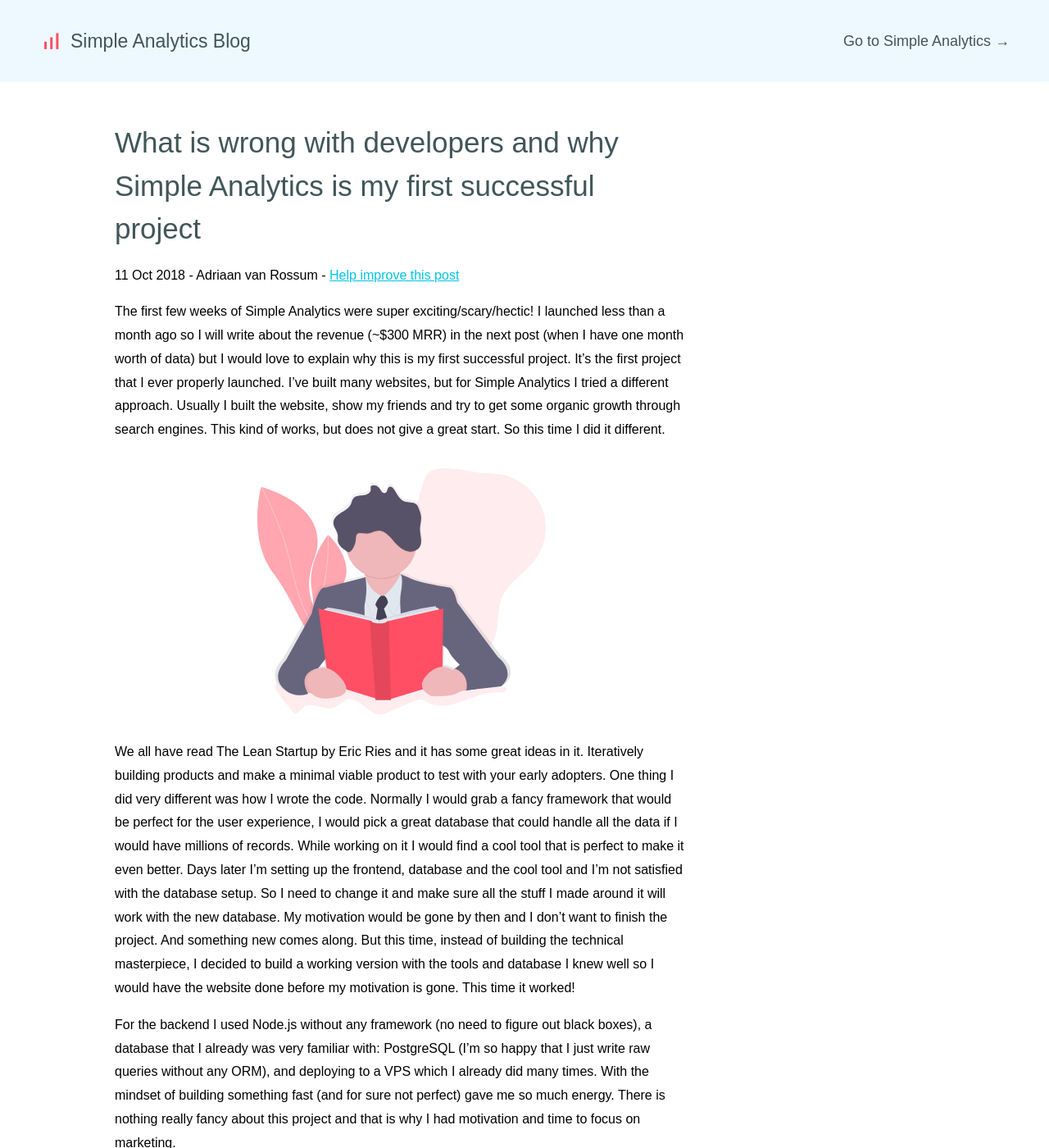
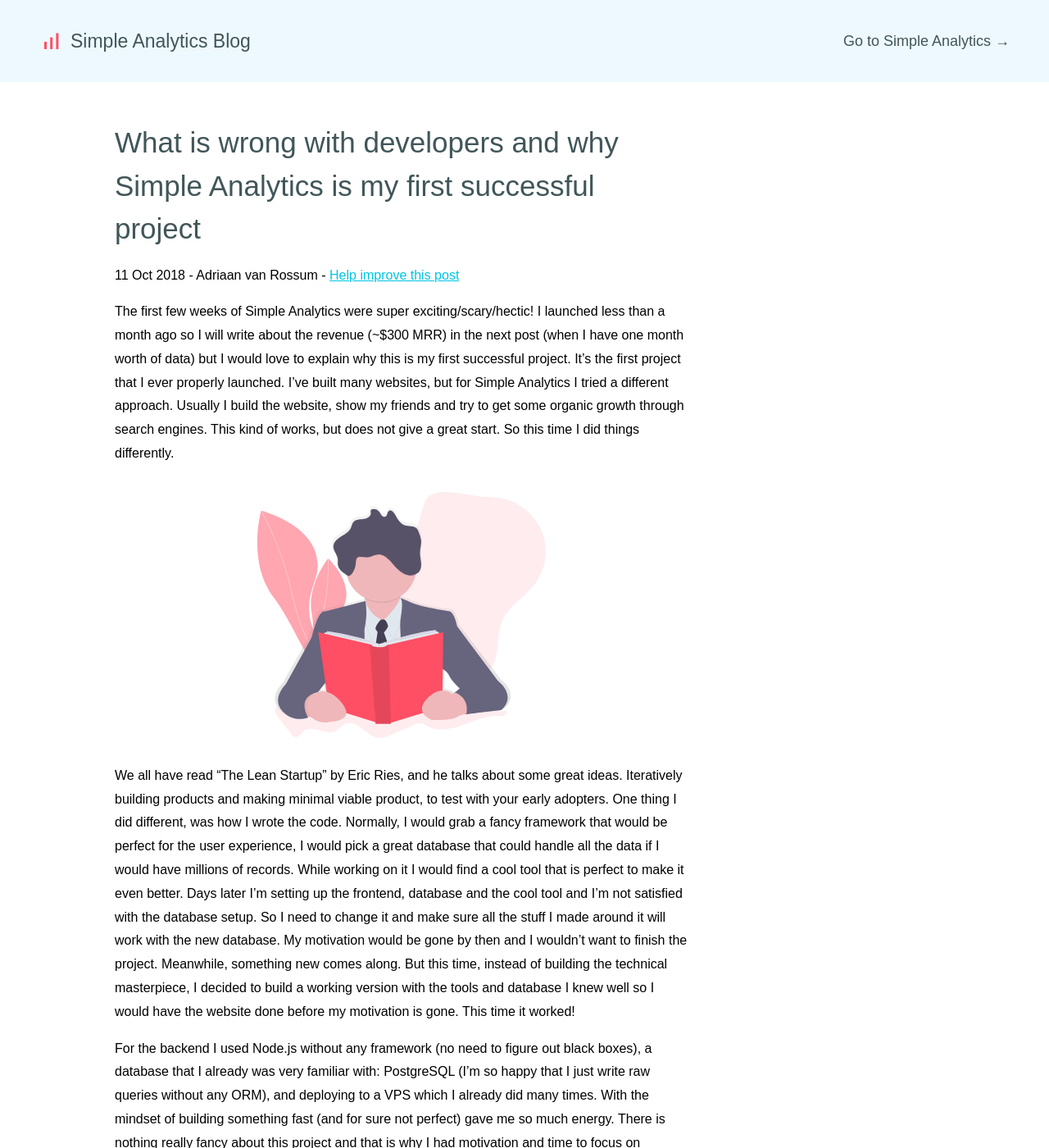
Before and after one commit to simpleanalytics/blog, a Jekyll site: the page built from _posts/2018-10-11-what-is-wrong-with-developers.md, in a window 1280 px wide and 1400 px high. Shown: the whole window at 82% size. Built offline with Jekyll 4.4.1, drawn with Linux system fonts in a browser that asks for light colours; our own code applies the rules of GitHub Pages for plain Markdown files; comment, search, counter and statistics services are not loaded; some of the changed text lies outside the part shown.

Commit message:
Update 2018-10-11-what-is-wrong-with-developers.md

```diff
--- a/_posts/2018-10-11-what-is-wrong-with-developers.md
+++ b/_posts/2018-10-11-what-is-wrong-with-developers.md
@@ -4,11 +4,11 @@
 author: Adriaan van Rossum
 ---
 
-The first few weeks of Simple Analytics were super exciting/scary/hectic! I launched less than a month ago so I will write about the revenue (~$300 MRR) in the next post (when I have one month worth of data) but I would love to explain why this is my first successful project. It's the first project that I ever properly launched. I've built many websites, but for Simple Analytics I tried a different approach. Usually I built the website, show my friends and try to get some organic growth through search engines. This kind of works, but does not give a great start. So this time I did it different.
+The first few weeks of Simple Analytics were super exciting/scary/hectic! I launched less than a month ago so I will write about the revenue (~$300 MRR) in the next post (when I have one month worth of data) but I would love to explain why this is my first successful project. It's the first project that I ever properly launched. I've built many websites, but for Simple Analytics I tried a different approach. Usually I build the website, show my friends and try to get some organic growth through search engines. This kind of works, but does not give a great start. So this time I did things differently.
 
 <img class="limit-height" src="/images/reading-list.svg" alt="">
 
-We all have read The Lean Startup by Eric Ries and it has some great ideas in it. Iteratively building products and make a minimal viable product to test with your early adopters. One thing I did very different was how I wrote the code. Normally I would grab a fancy framework that would be perfect for the user experience, I would pick a great database that could handle all the data if I would have millions of records. While working on it I would find a cool tool that is perfect to make it even better. Days later I'm setting up the frontend, database and the cool tool and I'm not satisfied with the database setup. So I need to change it and make sure all the stuff I made around it will work with the new database. My motivation would be gone by then and I don't want to finish the project. And something new comes along. But this time, instead of building the technical masterpiece, I decided to build a working version with the tools and database I knew well so I would have the website done before my motivation is gone. This time it worked!
+We all have read "The Lean Startup" by Eric Ries, and he talks about some great ideas. Iteratively building products and making minimal viable product, to test with your early adopters. One thing I did different, was how I wrote the code. Normally, I would grab a fancy framework that would be perfect for the user experience, I would pick a great database that could handle all the data if I would have millions of records. While working on it I would find a cool tool that is perfect to make it even better. Days later I'm setting up the frontend, database and the cool tool and I'm not satisfied with the database setup. So I need to change it and make sure all the stuff I made around it will work with the new database. My motivation would be gone by then and I wouldn't want to finish the project. Meanwhile, something new comes along. But this time, instead of building the technical masterpiece, I decided to build a working version with the tools and database I knew well so I would have the website done before my motivation is gone. This time it worked!
 
 For the backend I used Node.js without any framework (no need to figure out black boxes), a database that I already was very familiar with: PostgreSQL (I'm so happy that I just write raw queries without any ORM), and deploying to a VPS which I already did many times. With the mindset of building something fast (and for sure not perfect) gave me so much energy. There is nothing really fancy about this project and that is why I had motivation and time to focus on marketing.
 
```
Also changed, not shown: other parts of _posts/2018-10-11-what-is-wrong-with-developers.md (+2 -1 lines).
